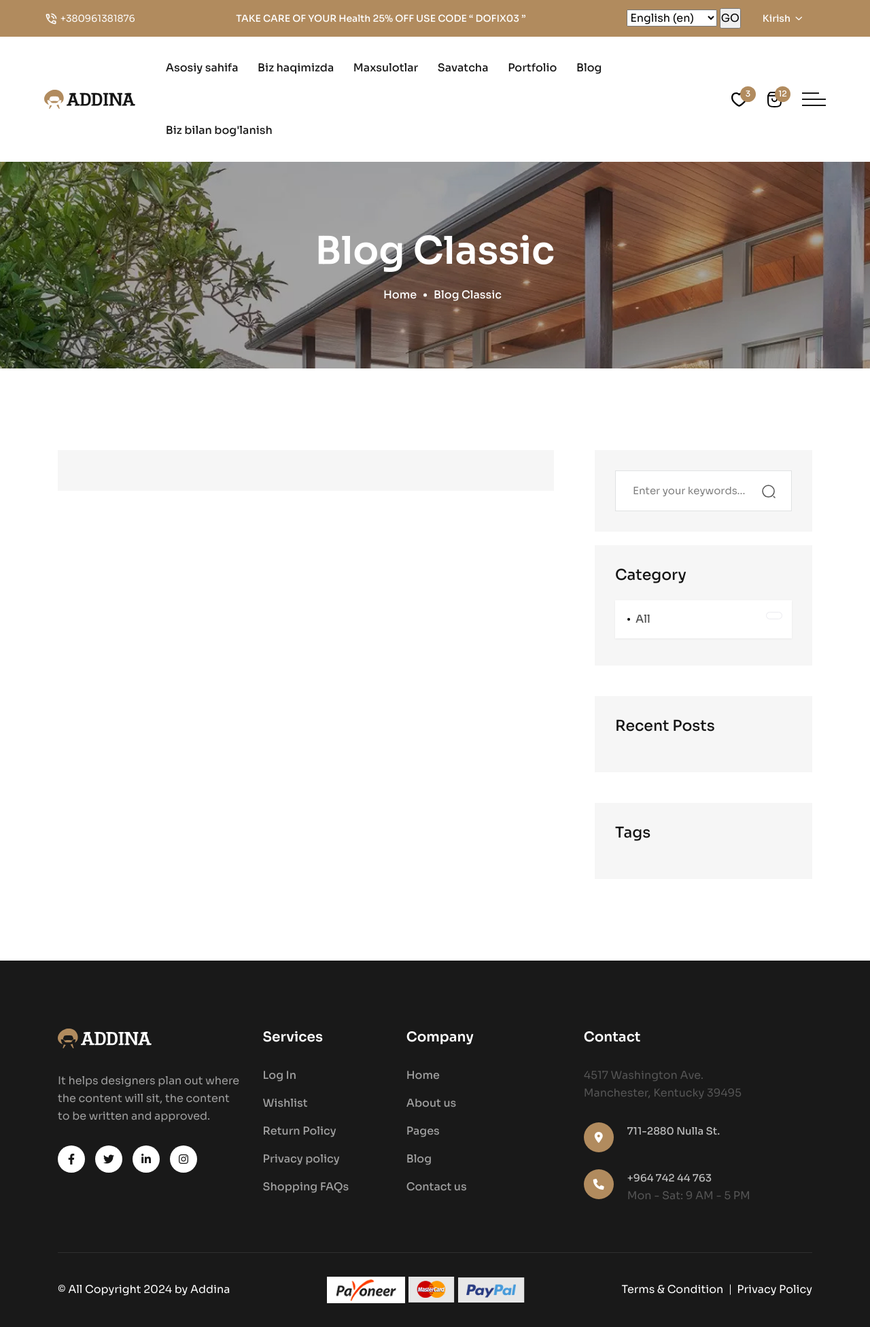
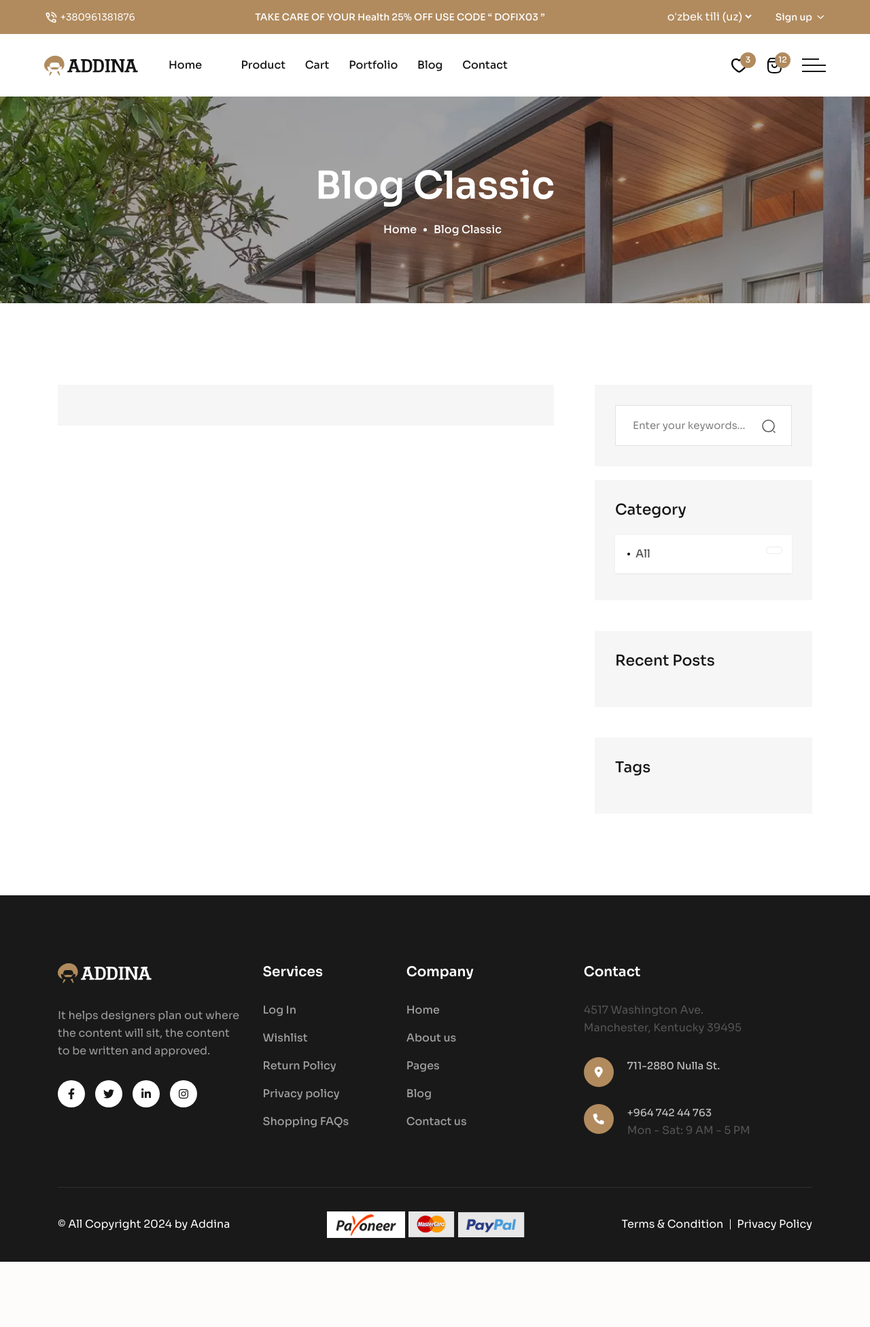
Before and after one commit to Sifat-IT-Academy/addina, a Django app: template templates/blog.html in a window 1280 px wide. Shown: the whole page at 68% size. After the commit the page ends 1856 px from the top, so only its background shows below. Run offline with Django 5.2, Linux system fonts and the light colour scheme; the template is opened without the code that fills it, so the values that code supplies are empty; parts of the project's set-up code (start-up, migrations or seed data) failed here and were passed over; some libraries are stand-ins or nearby versions.

Commit message:
change some

```diff
--- a/templates/base.html
+++ b/templates/base.html
@@ -83,7 +83,7 @@
             <div class="offcanvas__content">
                <div class="offcanvas__top mb-40 d-flex justify-content-between align-items-center">
                   <div class="offcanvas__logo">
-                     <a href="index.html">
+                     <a href="#">
                         <img src="{% static 'imgs/furniture/logo/logo-light.svg' %}" alt="logo not found">
                      </a>
                   </div>
@@ -96,7 +96,7 @@
 
                <div class="mobile-menu fix mb-40"></div>
                <div class="offcanvas__contact mt-30 mb-20">
-                  <h4>{% blocktranslate %}Kontakt ma'lumotlari{% endblocktranslate %}</h4>
+                  <h4>Contact Info</h4>
                   <ul>
                      <li class="d-flex align-items-center">
                         <div class="offcanvas__contact-icon mr-15">
@@ -297,44 +297,29 @@
                      <div class="header-lang-item header-lang">
                         <form action="{% url 'set_language' %}" method="post">{% csrf_token %}
                             <input name="next" type="hidden" value="{{ redirect_to }}">
-                            <select name="language" >
-                                {% get_current_language as LANGUAGE_CODE %}
+                            <select style="background-color: transparent; border: none; outline: none; color: #fff;" name="language" onchange="this.form.submit()">
                                 {% get_available_languages as LANGUAGES %}
                                 {% get_language_info_list for LANGUAGES as languages %}
                                 {% for language in languages %}
-                                    <option  value="{{ language.code }}"{% if language.code == LANGUAGE_CODE %} selected{% endif %}>
+                                    <option style="color: #000;" value="{{ language.code }}"{% if language.code == LANGUAGE_CODE %} selected{% endif %}>
                                         {{ language.name_local }} ({{ language.code }})
                                     </option>
                                 {% endfor %}
                             </select>
-                            <input type="submit" value="GO">
                         </form>
                     </div>
-                    {% if not request.user.is_authenticated %}
-                     <div class="header-lang-item tp-header-currency">
-
-                        <span class="header-currency-toggle text-white" id="header-currency-toggle">{% blocktranslate %}Kirish{% endblocktranslate %}</span>
-                        <ul>
-                           <li>
-                              <a class="furniture-clr-hover" href="{% url 'login-page'%}">{% blocktranslate %}Kirish{% endblocktranslate %}</a>
-                           </li>
-                           <li>
-                              <a class="furniture-clr-hover" href="{% url 'register-page'%}">{% blocktranslate %}Ro'yhatdan o'tish{% endblocktranslate %}</a>
-                           </li>
-                        </ul>
-                     </div>
-                     {% endif %}
 
 
+
+                     <div class="header-lang-item tp-header-setting">
+
+                        <span class="header-setting-toggle text-white" id="header-setting-toggle">
                            {% if request.user.is_authenticated %}
-                           <div class="header-lang-item tp-header-setting">
-
-                              <span class="header-setting-toggle text-white" id="header-setting-toggle">
-
                            {{ request.user.username }}
+                           {% else %}
+                           Sign up
+                           {% endif %}
                         </span>
-                           {% endif %}
-
 
 
                         <ul>
@@ -344,6 +329,8 @@
                               <a class="furniture-clr-hover" href="{% url 'profile-page' request.user.id %}">My Profile</a>
 
                            </li>
+
+                           <li>
                               <a href="{% url 'logout-page' %}">Logout</a>
                            </li>
                            {% endif  %}
@@ -359,7 +346,7 @@
                   <div class="header-main-4">
                      <div class="header-left">
                         <div class="header-logo">
-                           <a href="index.html">
+                           <a href="{% url 'home-page' %}">
                               <img src="{% static 'imgs/furniture/logo/logo.svg' %}" alt="logo not found">
                            </a>
                         </div>
@@ -368,17 +355,17 @@
                               <nav id="mobile-menu">
                                  <ul>
                                     <li class="has-dropdown">
-                                       <a href="{% url 'home-page' %}">{% blocktranslate %}Asosiy sahifa{% endblocktranslate %}</a>
+                                       <a href="{% url 'home-page' %}">Home</a>
                                     </li>
                                     <li>
-                                       <a href="{% url 'about-page' %}">{% blocktranslate %}Biz haqimizda{% endblocktranslate %}</a>
+                                       {% comment %} <a href="{% url 'about-page' %}">About</a> {% endcomment %}
                                     </li>
                                     <li class="has-dropdown">
-                                       <a href="{% url 'product-page' %}">{% blocktranslate %}Maxsulotlar{% endblocktranslate %}</a>
+                                       <a href="{% url 'product-page' %}">Product</a>
 
                                     </li>
                                     <li class="has-dropdown">
-                                       <a href="{% url 'cart-page' %}">{% blocktranslate %}Savatcha{% endblocktranslate %}</a>
+                                       <a href="{% url 'cart-page' %}">Cart</a>
                                     </li>
                                     <li class="has-dropdown">
                                        <a href="{% url 'portfolio-page' %}">Portfolio</a>
@@ -387,7 +374,7 @@
                                        <a href="{% url 'blog-page' %}">Blog</a>
                                     </li>
                                     <li>
-                                       <a href="{% url 'contact-page' %}">{% blocktranslate %}Biz bilan bog'lanish{% endblocktranslate %}</a>
+                                       <a href="{% url 'contact-page' %}">Contact</a>
                                     </li>
                                  </ul>
                               </nav>
@@ -467,7 +454,7 @@
             <div class="footer-grid-3">
                <div class="footer-widget-4">
                   <div class="footer-logo mb-35">
-                     <a href="index.html"><img src="{% static 'imgs/furniture/logo/logo-light.svg' %}"
+                     <a href="{% url 'home-page' %}"><img src="{% static 'imgs/furniture/logo/logo-light.svg' %}"
                            alt="image bnot found"></a>
                   </div>
                   <p>It helps designers plan out where the content will sit, the content to be written and approved.
@@ -499,7 +486,7 @@
                   </div>
                   <div class="footer-link">
                      <ul>
-                        <li><a href="index.html">Home</a></li>
+                        <li><a href="{% url 'home-page' %}">Home</a></li>
                         <li><a href="about.html">About us </a></li>
                         <li><a href="about.html">Pages</a></li>
                         <li><a href="blog.html">Blog</a></li>
@@ -591,5 +578,5 @@
 </body>
 
 
-<!-- Mirrored from gramentheme.com/html/addina/index.html by HTTrack Website Copier/3.x [XR&CO'2014], Mon, 19 Aug 2024 05:35:06 GMT -->
+<!-- Mirrored from gramentheme.com/html/addina/{% url 'home-page' %} by HTTrack Website Copier/3.x [XR&CO'2014], Mon, 19 Aug 2024 05:35:06 GMT -->
 </html>
```
